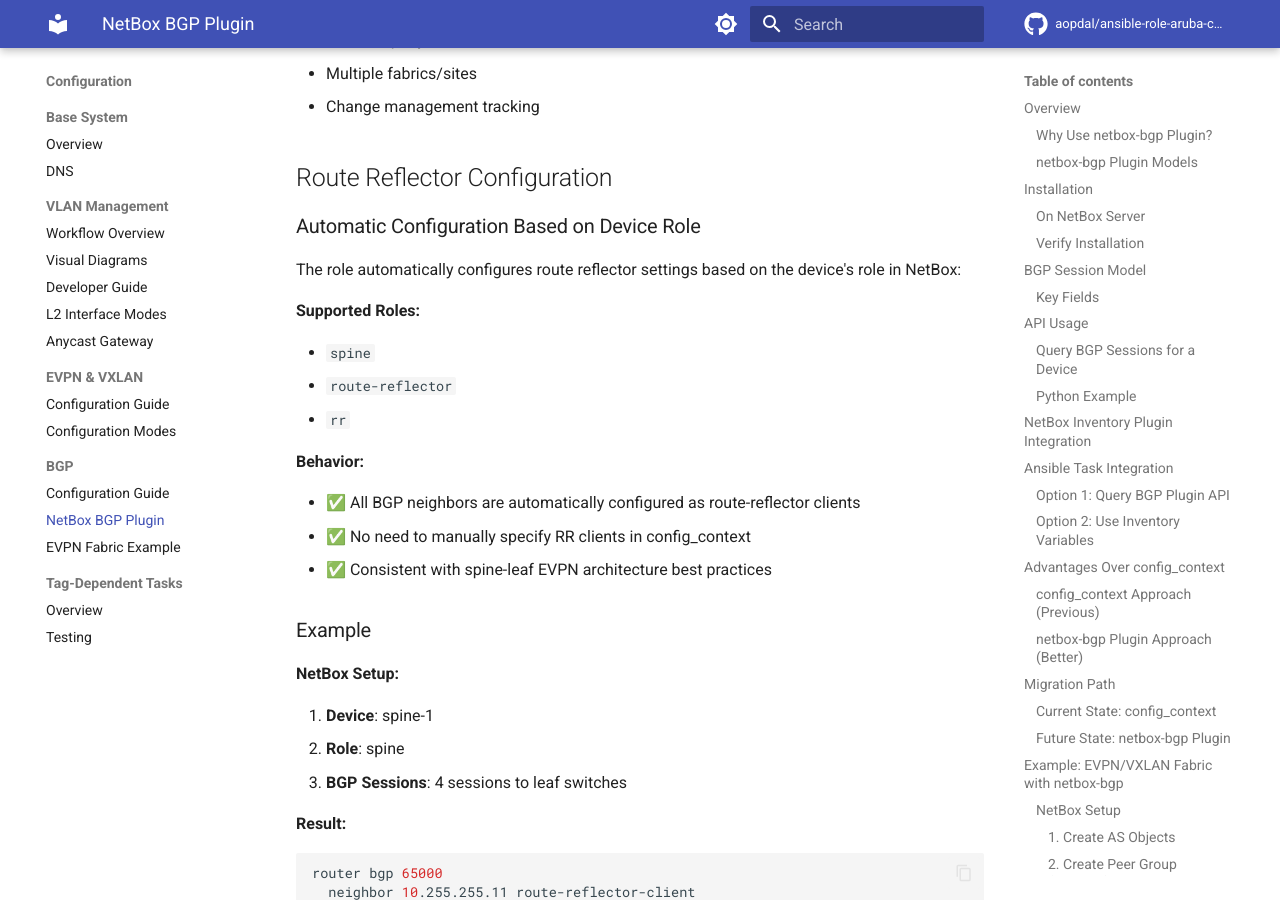
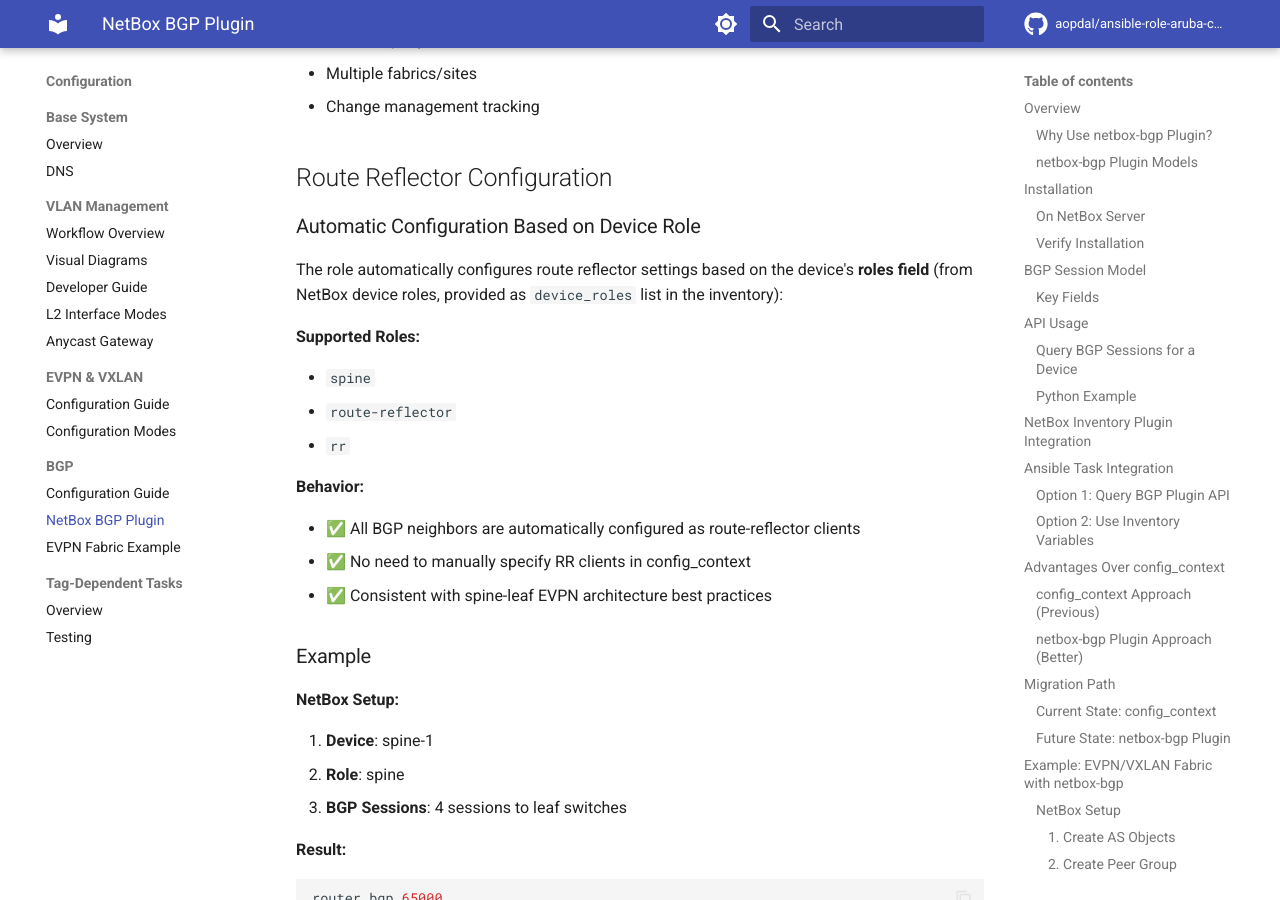
Before and after one commit to aopdal/ansible-role-aruba-cx-switch, an MkDocs documentation site: the page built from docs/NETBOX_BGP_PLUGIN.md, in a window 1280 px wide and 900 px high, scrolled down 8999 px. Built offline with MkDocs 1.6.1 and Material for MkDocs 9.7.7, drawn with Linux system fonts in a browser that asks for light colours; comment, search, counter and statistics services are not loaded.

Commit message:
fix: clean up device_roles

```diff
--- a/docs/NETBOX_BGP_PLUGIN.md
+++ b/docs/NETBOX_BGP_PLUGIN.md
@@ -386,7 +386,7 @@
 
 ### Automatic Configuration Based on Device Role
 
-The role automatically configures route reflector settings based on the device's role in NetBox:
+The role automatically configures route reflector settings based on the device's **roles field** (from NetBox device roles, provided as `device_roles` list in the inventory):
 
 **Supported Roles:**
 
```
Also changed, not shown: docs/BGP_CONFIGURATION.md (+1 -1 lines), 1 other file.
